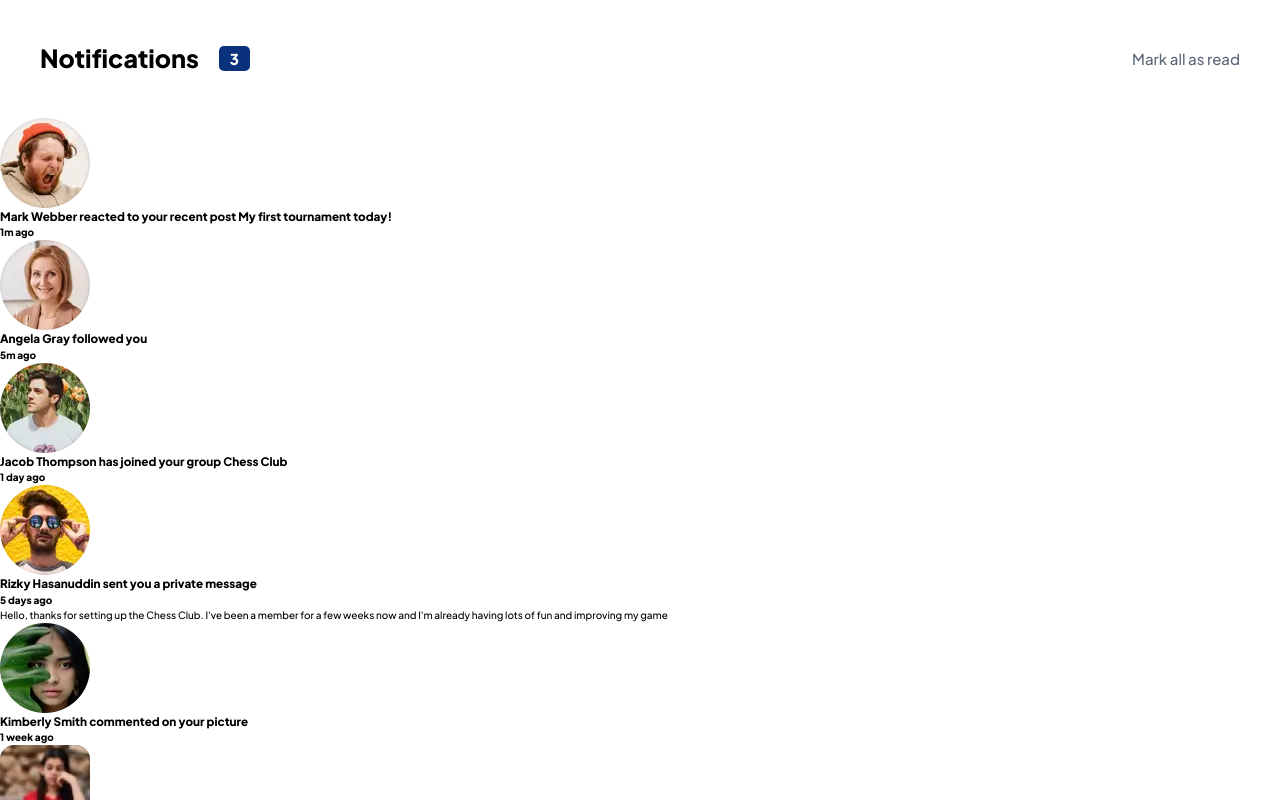
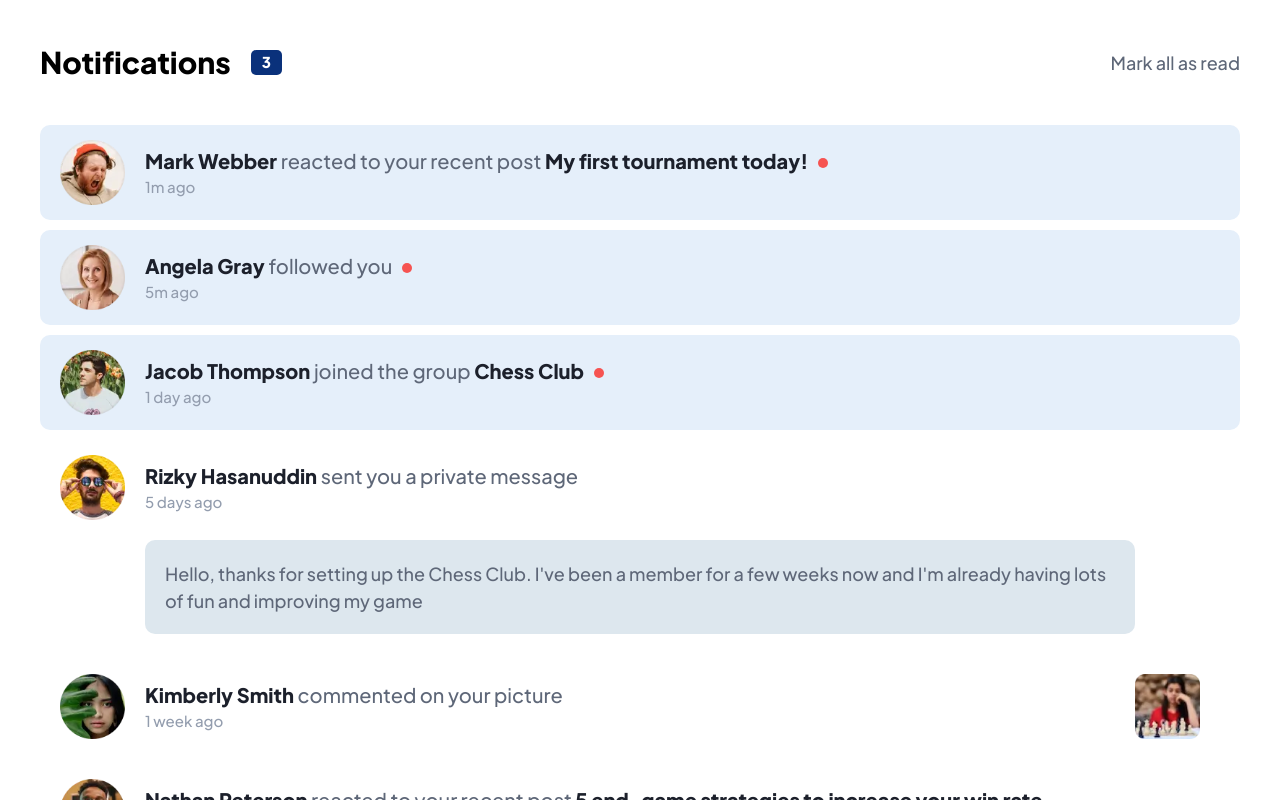
Before and after one commit to LuizHTdS/notifications-page-frontend-mentor, a React (Vite) app: page / in a window 1280 px wide. Shown: the top 800 px of the page. Built offline with nearby package versions, Linux system fonts and the light colour scheme.

Commit message:
finished notification styling

```diff
--- a/src/components/Notification.tsx
+++ b/src/components/Notification.tsx
@@ -19,17 +19,29 @@ interface NotificationProps {
 
 function getAction(props: NotificationProps) {
   if (props.action === 'reacted') {
-    return `reacted to your recent post ${props.post}`;
+    return (
+      <>
+        reacted to your recent post <b>{props.post}</b>
+      </>
+    );
   } else if (props.action === 'followed') {
     return `followed you`;
   } else if (props.action === 'joinedGroup') {
-    return `has joined your group ${props.groupName}`;
+    return (
+      <>
+        joined the group <b>{props.groupName}</b>
+      </>
+    );
   } else if (props.action === 'pm') {
     return `sent you a private message`;
   } else if (props.action === 'commented') {
     return `commented on your picture`;
   } else if (props.action === 'leftGroup') {
-    return `left the group ${props.groupName}`;
+    return (
+      <>
+        left the group <b>{props.groupName}</b>
+      </>
+    );
   } else
     console.error('Something went wrong with the type of the notification');
 }
@@ -47,10 +59,11 @@ const Notification = (props: NotificationProps) => {
           <>{getAction(props)}</>
         </h3>
         <h4>{props.time} ago</h4>
-        {!props.isRead && <div className='unreadCheckmark'></div>}
       </div>
       {props.message && (
-        <div className='notification__body--message'>{props.message}</div>
+        <div className='notification__body--message'>
+          <p>{props.message}</p>
+        </div>
       )}
       {props.pictureLink && (
         <img
@@ -59,6 +72,7 @@ const Notification = (props: NotificationProps) => {
           className='notification__picture'
         />
       )}
+      {!props.isRead && <div className='unreadCheckmark'></div>}
     </div>
   );
 };
--- a/src/sass/layout/_header.scss
+++ b/src/sass/layout/_header.scss
@@ -10,7 +10,7 @@ header {
   display: flex;
   align-items: center;
   h1 {
-    font-size: 2.5rem;
+    font-size: 3rem;
   }
   &__number {
     background-color: $blue;
@@ -25,7 +25,7 @@ header {
 
 .markAsReadBtn {
   color: $dark-grayish-blue;
-  font-size: 1.5rem;
+  font-size: 1.8rem;
   margin-left: auto;
 
   &:hover {
--- a/src/sass/layout/_index.scss
+++ b/src/sass/layout/_index.scss
@@ -1 +1,2 @@
 @forward '_header.scss';
+@forward '_notifications.scss';
--- /dev/null
+++ b/src/sass/layout/_notifications.scss
@@ -0,0 +1,62 @@
+@use '../abstracts/' as *;
+
+.unread {
+  background-color: $light-grayish-blue-1;
+}
+
+.notification {
+  margin: 0 4rem 1rem 4rem;
+  border-radius: 1rem;
+  display: flex;
+  align-items: center;
+  padding: 1.5rem 2rem;
+  flex-wrap: wrap;
+  h3 {
+    font-size: 2rem;
+    font-weight: 500;
+    color: $dark-grayish-blue;
+  }
+  img {
+    width: 6.5rem;
+    margin-right: 2rem;
+  }
+  b {
+    color: $very-dark-blue;
+    &:hover {
+      color: $blue;
+      cursor: pointer;
+    }
+  }
+  h4 {
+    color: $grayish-blue;
+    font-size: 1.5rem;
+    font-weight: 500;
+  }
+
+  &__picture {
+    margin-left: auto;
+    cursor: pointer;
+  }
+
+  .notification__body--message {
+    background-color: $light-grayish-blue-2;
+    flex-basis: 100%;
+    padding: 2rem;
+    border-radius: 1rem;
+    margin: 2rem 8.5rem 0 8.5rem;
+
+    p {
+      font-size: 1.8rem;
+      color: $dark-grayish-blue;
+    }
+  }
+}
+
+.unreadCheckmark {
+  background-color: $red;
+  width: 1rem;
+  height: 1rem;
+  border-radius: 40rem;
+  margin-bottom: 2rem;
+  margin-left: 1rem;
+}
--- a/src/sass/main.css
+++ b/src/sass/main.css
@@ -88,7 +88,7 @@ header {
   align-items: center;
 }
 .notifications h1 {
-  font-size: 2.5rem;
+  font-size: 3rem;
 }
 .notifications__number {
   background-color: hsl(219, 85%, 26%);
@@ -102,10 +102,68 @@ header {
 
 .markAsReadBtn {
   color: hsl(219, 12%, 42%);
-  font-size: 1.5rem;
+  font-size: 1.8rem;
   margin-left: auto;
 }
 .markAsReadBtn:hover {
   color: hsl(219, 85%, 26%);
   cursor: pointer;
+}
+
+.unread {
+  background-color: hsl(211, 68%, 94%);
+}
+
+.notification {
+  margin: 0 4rem 1rem 4rem;
+  border-radius: 1rem;
+  display: flex;
+  align-items: center;
+  padding: 1.5rem 2rem;
+  flex-wrap: wrap;
+}
+.notification h3 {
+  font-size: 2rem;
+  font-weight: 500;
+  color: hsl(219, 12%, 42%);
+}
+.notification img {
+  width: 6.5rem;
+  margin-right: 2rem;
+}
+.notification b {
+  color: hsl(224, 21%, 14%);
+}
+.notification b:hover {
+  color: hsl(219, 85%, 26%);
+  cursor: pointer;
+}
+.notification h4 {
+  color: hsl(219, 14%, 63%);
+  font-size: 1.5rem;
+  font-weight: 500;
+}
+.notification__picture {
+  margin-left: auto;
+  cursor: pointer;
+}
+.notification .notification__body--message {
+  background-color: hsl(205, 33%, 90%);
+  flex-basis: 100%;
+  padding: 2rem;
+  border-radius: 1rem;
+  margin: 2rem 8.5rem 0 8.5rem;
+}
+.notification .notification__body--message p {
+  font-size: 1.8rem;
+  color: hsl(219, 12%, 42%);
+}
+
+.unreadCheckmark {
+  background-color: hsl(1, 90%, 64%);
+  width: 1rem;
+  height: 1rem;
+  border-radius: 40rem;
+  margin-bottom: 2rem;
+  margin-left: 1rem;
 }/*# sourceMappingURL=main.css.map */
```
Also changed, not shown: 1 other file (tests, documents, lock files or other folders).
